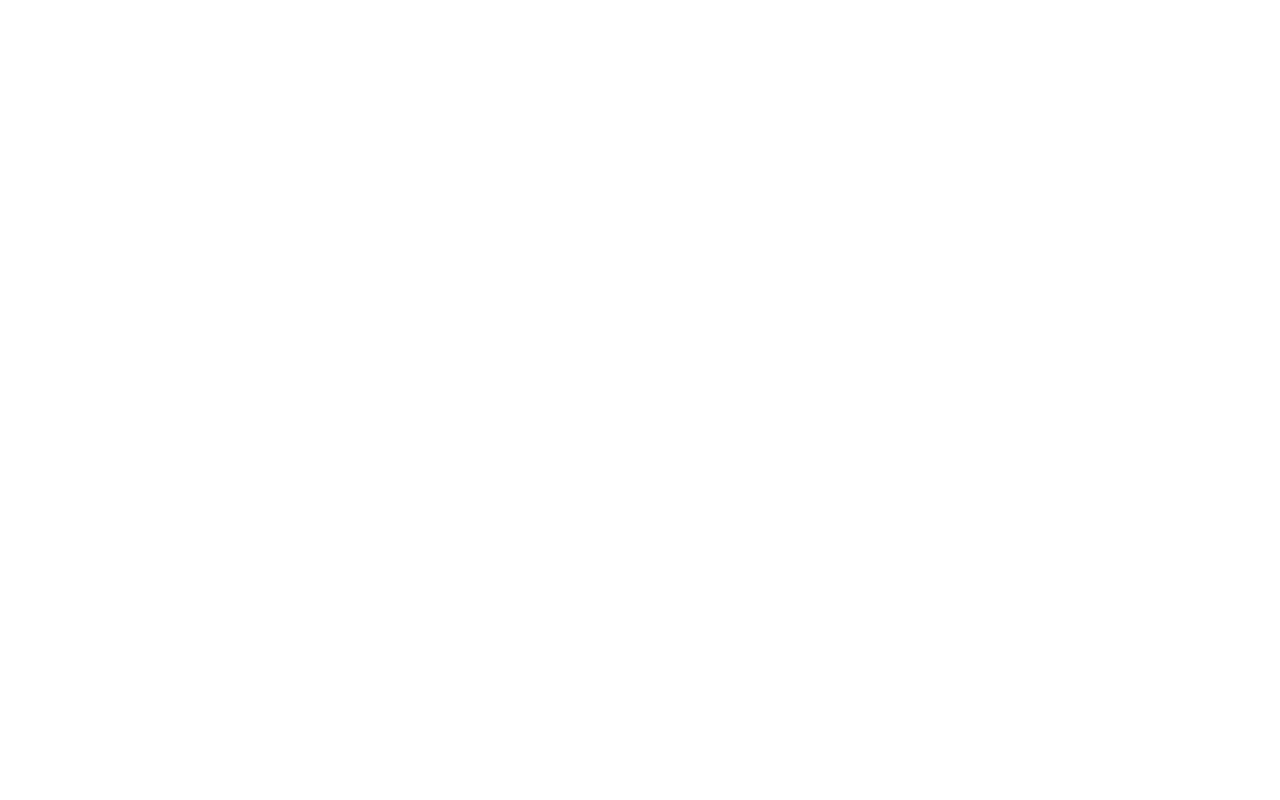
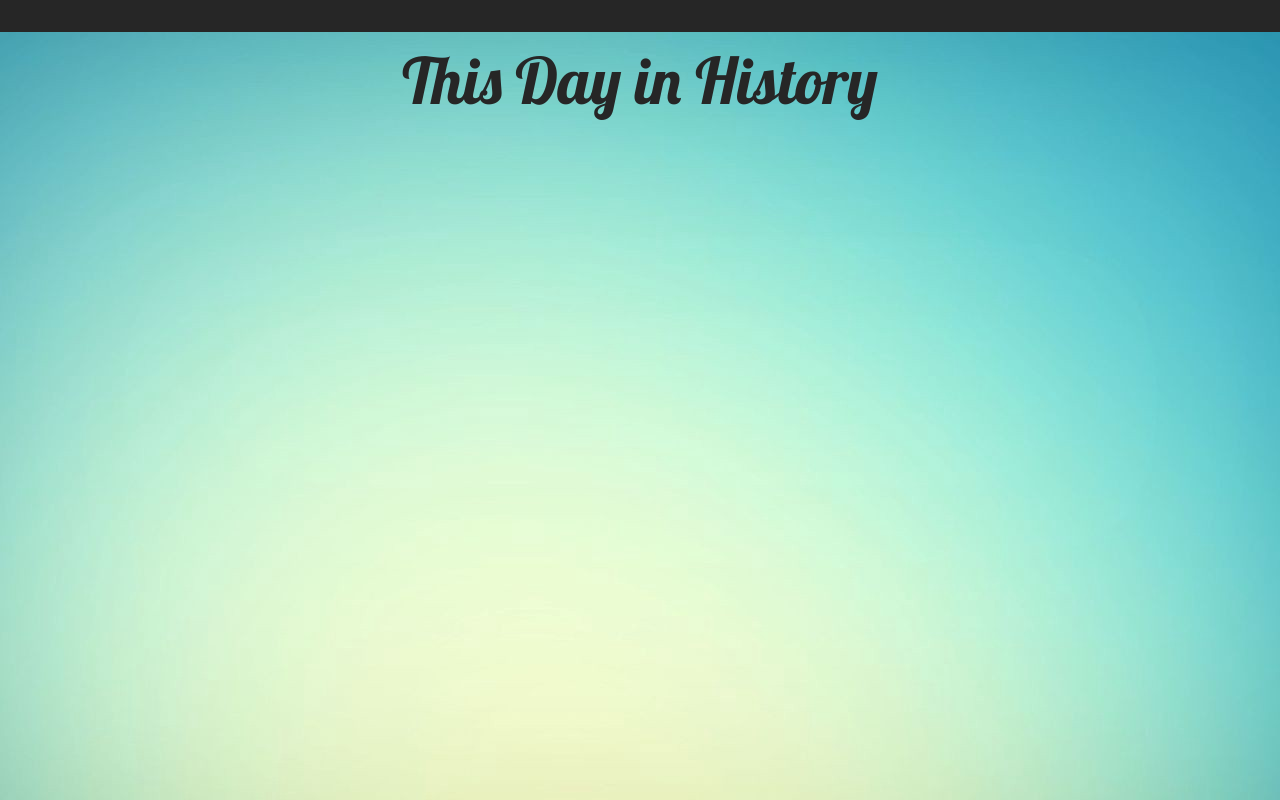
Before and after one commit to TCraig7/this_day_in_history, a website: page index.html in a window 1280 px wide. Drawn offline with nearby package versions, Linux system fonts and the light colour scheme.

Commit message:
Add some html and css

```diff
--- a/index.html
+++ b/index.html
@@ -3,9 +3,14 @@
   <head>
     <meta charset="utf-8">
     <title>This Day In History</title>
+    <link rel="stylesheet" type="text/css" href="lib/reset.css">
+    <link rel="stylesheet" type="text/css" href="lib/styles.css">
+    <link href="https://fonts.googleapis.com/css?family=Lobster" rel="stylesheet">
   </head>
   <body>
-
+    <nav>
+    </nav>
+    <h1>This Day in History</h1>
     <script
       src='https://ajax.googleapis.com/ajax/libs/jquery/3.2.1/jquery.min.js'>
     </script>
--- a/lib/styles.css
+++ b/lib/styles.css
@@ -0,0 +1,22 @@
+body {
+  background-color: #081639;
+  /* background-image: linear-gradient(to bottom right, #081639, #111F42, #2D2749, #5E3548); */
+  background-image: url(/images/background.jpeg);
+  background-repeat: no-repeat;
+  background-position: center;
+  background-attachment: fixed;
+  font-family: 'Lobster', sans-serif;
+}
+
+h1 {
+  font-size: 4rem;
+  color: #262626;
+  text-align: center;
+  margin-top: 1rem;
+}
+
+nav {
+  height: 2rem;
+  background-color: #262626;
+  /* border-bottom: 5px solid blue; */
+}
```
Also changed, not shown: images/background.jpeg (added).
